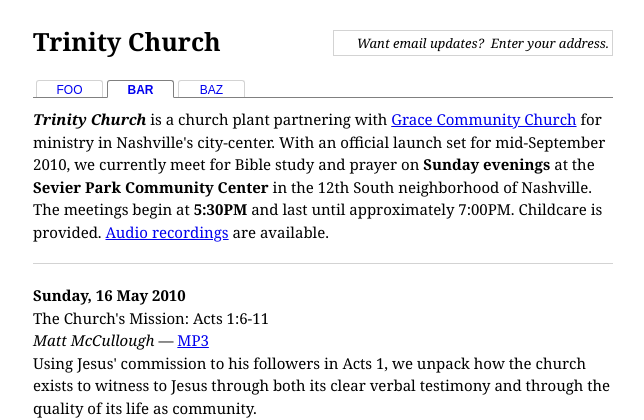
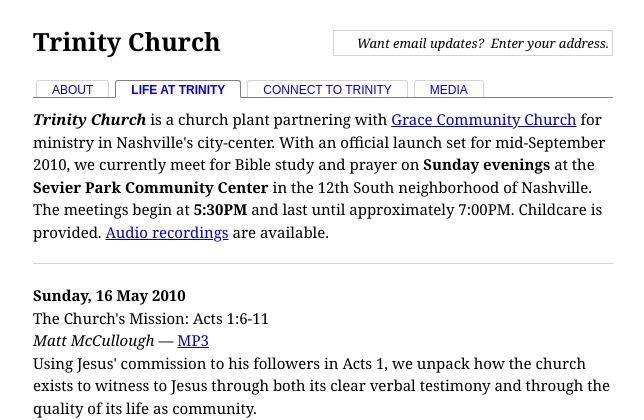
Before and after one commit to drewr/trinitypy, a Django app: template templates/audio.html in a window 1280 px wide. Shown: the top 420 px of the page, without its empty margins (137-781 px from the left). Run offline with Django 3.2, Linux system fonts and the light colour scheme; the template is opened without the code that fills it, so the values that code supplies are empty.

Commit message:
Add real nav items, don't set width.

```diff
--- a/static/css/screen.css
+++ b/static/css/screen.css
@@ -55,9 +55,8 @@ span.address {
   font-family:arial;
   font-size:0.8em;
   display:block;
-  width:65px;
   height:16px;
-  padding:0 0 0 0;
+  padding:0 15px 0 15px;
   vertical-align:center;
   border-top:1px solid lightgrey;
   border-left:1px solid lightgrey;
@@ -81,17 +80,19 @@ span.address {
   margin:0 3px 0 3px;
   /* padding:5px 10px 5px 10px; */
   display:block;
-  width:65px;
   height:16px;
   float:left;
 }
 
 #nav a:hover, #nav a.active {
-  font-weight:bold;
   border-bottom:1px solid white;
   border-top:1px solid grey;
   border-left:1px solid grey;
   border-right:1px solid grey;
+}
+
+#nav a.active {
+  font-weight:bold;
 }
 
 #nav ul:hover, #nav ul.active {
--- a/templates/base.html
+++ b/templates/base.html
@@ -38,9 +38,10 @@
 
 <div id="nav">
 <ul class="active">
-<li><a href="#">Foo</a></li>
-<li><a href="#" class="active">Bar</a></li>
-<li><a href="#">Baz</a></li>
+<li><a href="#">About</a></li>
+<li><a href="#" class="active">Life at Trinity</a></li>
+<li><a href="#">Connect to Trinity</a></li>
+<li><a href="#">Media</a></li>
 </ul>
 </div>
 <div class="clear"></div>
```
